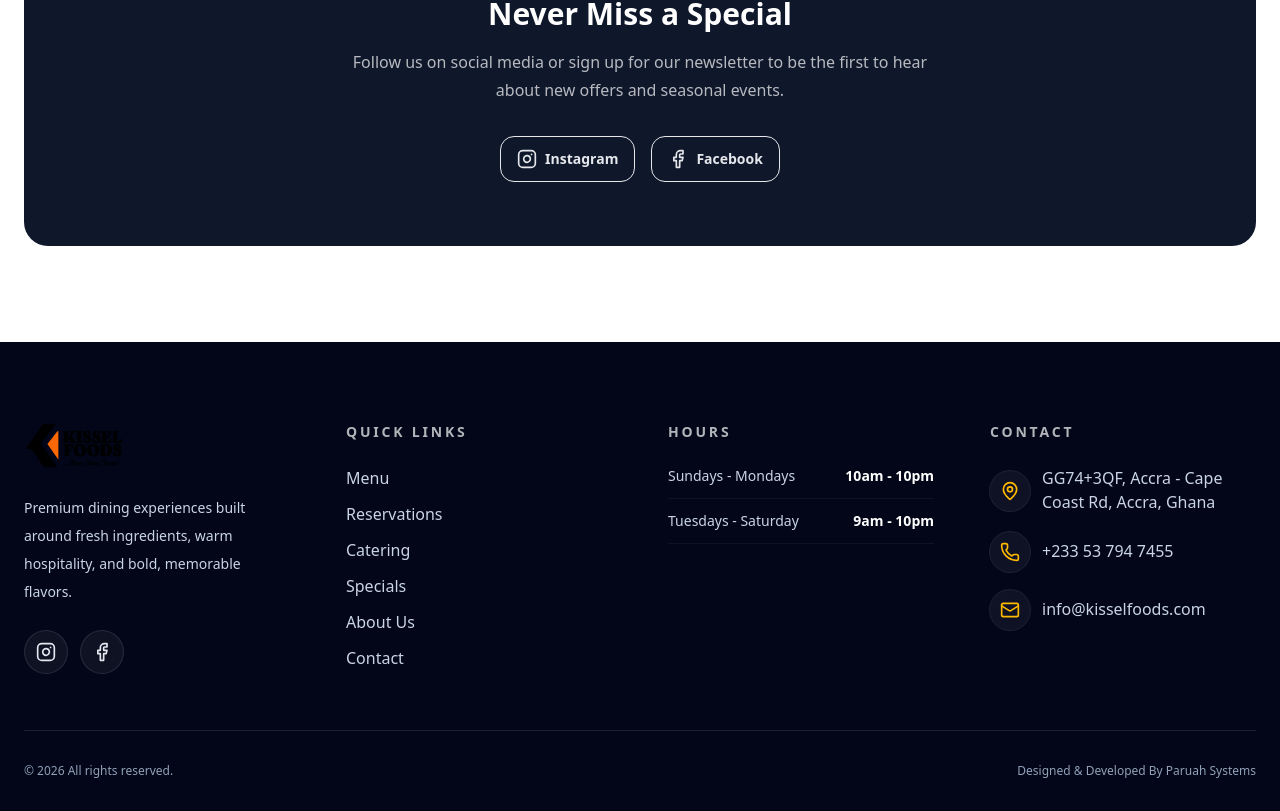
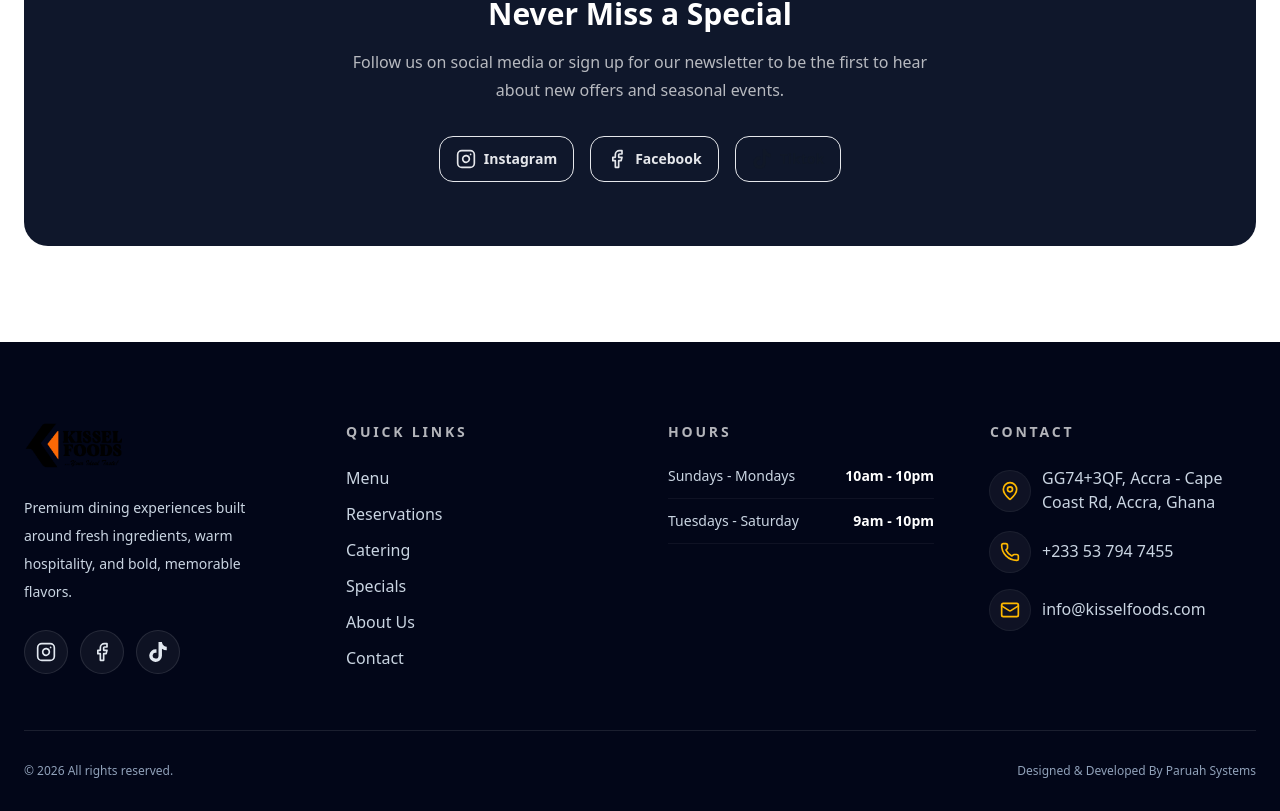
Before and after one commit to elpah/kissel-foods, a React (Vite) app: page /specials in a window 1280 px wide. Shown: the part 1948-2759 px from the top of the page. Built offline with nearby package versions, Linux system fonts and the light colour scheme; a web font is replaced by a local one.

Commit message:
added tiktok icon and link

```diff
--- a/package.json
+++ b/package.json
@@ -19,6 +19,7 @@
     "lucide-react": "^0.542.0",
     "react": "^19.0.0",
     "react-dom": "^19.0.0",
+    "react-icons": "^5.6.0",
     "react-router-dom": "^7.13.1",
     "tailwind-merge": "^3.3.1",
     "tailwindcss-animate": "^1.0.7"
--- a/src/components/Footer.tsx
+++ b/src/components/Footer.tsx
@@ -1,4 +1,5 @@
 import { HOURS } from '@/data/hours.data';
+import type { ComponentType } from 'react';
 import { SITELINKS } from '@/data/siteLinks.data';
 import {
   Instagram,
@@ -9,6 +10,7 @@ import {
   ArrowUpRight,
   type LucideIcon,
 } from 'lucide-react';
+import { FaTiktok } from 'react-icons/fa';
 import { Link } from 'react-router-dom';
 
 type FooterTitleProps = {
@@ -25,7 +27,7 @@ const FooterTitle = ({ id, children }: FooterTitleProps) => (
 type SocialLinkProps = {
   href: string;
   label: string;
-  Icon: LucideIcon;
+  Icon: ComponentType<{ className?: string }>;
 };
 
 const SocialLink = ({ href, label, Icon }: SocialLinkProps) => (
@@ -86,6 +88,11 @@ const Footer = () => {
             <div className="flex items-center gap-3">
               <SocialLink href="#" label="Instagram" Icon={Instagram} />
               <SocialLink href="#" label="Facebook" Icon={Facebook} />
+              <SocialLink
+                href="https://www.tiktok.com/@kissel.foods"
+                label="Tiktok"
+                Icon={FaTiktok}
+              />
             </div>
           </div>
 
--- a/src/components/shared/SocialButton.tsx
+++ b/src/components/shared/SocialButton.tsx
@@ -1,9 +1,9 @@
-import { LucideIcon } from 'lucide-react';
+import type { ComponentType } from 'react';
 
 type SocialButtonProps = {
   href: string;
   label: string;
-  Icon: LucideIcon;
+  Icon: ComponentType<{ className?: string }>;
   color?: string;
 };
 
--- a/src/pages/CateringPage.tsx
+++ b/src/pages/CateringPage.tsx
@@ -1,9 +1,10 @@
 import PageHero from '@/components/PageHero';
 import SectionHeading from '@/components/shared/SectionHeading';
 import { CATERING_PACKAGES } from '@/data/cateringPackage.data';
-import { Instagram, Facebook, type LucideIcon } from 'lucide-react';
+import { Instagram, Facebook } from 'lucide-react';
 import CateringPackageCard from '@/components/catering/CateringPackageCard';
 import SocialButton from '@/components/shared/SocialButton';
+import { FaTiktok } from 'react-icons/fa';
 
 CateringPackageCard.displayName = 'CateringPackageCard';
 
@@ -57,6 +58,12 @@ const CateringPage = () => (
           <div className="flex justify-center gap-4">
             <SocialButton color="text-gray-900" href="#" label="Instagram" Icon={Instagram} />
             <SocialButton color="text-gray-900" href="#" label="Facebook" Icon={Facebook} />
+            <SocialButton
+              color="text-gray-900"
+              href="https://www.tiktok.com/@kissel.foods"
+              label="Tiktok"
+              Icon={FaTiktok}
+            />
           </div>
         </section>
       </div>
--- a/src/pages/ContactPage.tsx
+++ b/src/pages/ContactPage.tsx
@@ -13,6 +13,7 @@ import {
   type LucideIcon,
 } from 'lucide-react';
 import { useState, type ChangeEvent, type FormEvent, memo } from 'react';
+import { FaTiktok } from 'react-icons/fa';
 
 type ContactFormState = {
   name: string;
@@ -373,6 +374,11 @@ const ContactPage = () => {
                 <div className="flex flex-wrap gap-4">
                   <SocialButton href="#" label="Instagram" Icon={Instagram} />
                   <SocialButton href="#" label="Facebook" Icon={Facebook} />
+                  <SocialButton
+                    href="https://www.tiktok.com/@kissel.foods"
+                    label="Tiktok"
+                    Icon={FaTiktok}
+                  />
                 </div>
               </section>
             </aside>
--- a/src/pages/SpecialsPage.tsx
+++ b/src/pages/SpecialsPage.tsx
@@ -5,6 +5,7 @@ import { SPECIALS } from '@/data/specials.data';
 import { motion } from 'framer-motion';
 import { Tag, Instagram, Facebook } from 'lucide-react';
 import { memo } from 'react';
+import { FaTiktok } from 'react-icons/fa';
 
 type SpecialCardProps = {
   id: string;
@@ -126,6 +127,12 @@ const SpecialsPage = () => (
           <div className="flex justify-center gap-4">
             <SocialButton href="#" label="Instagram" Icon={Instagram} />
             <SocialButton href="#" label="Facebook" Icon={Facebook} />
+            <SocialButton
+              color="text-gray-900"
+              href="https://www.tiktok.com/@kissel.foods"
+              label="Tiktok"
+              Icon={FaTiktok}
+            />
           </div>
         </section>
       </div>
```
Also changed, not shown: 2 other files (tests, documents, lock files or other folders).
